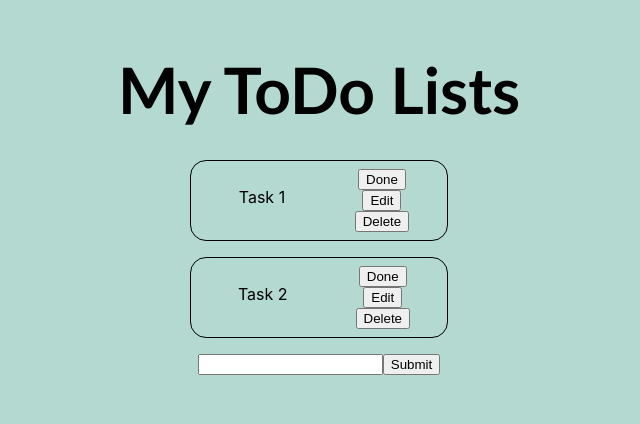
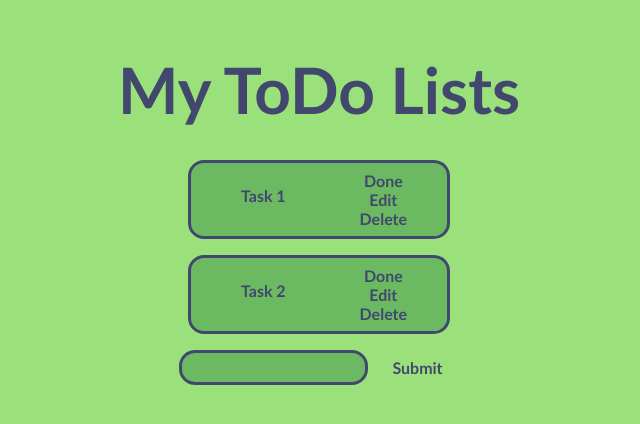
Before and after one commit to Fr1kky/to-do-list, a React (Create React App) app: page / in a window 1280 px wide. Shown: the top 424 px of the page, without its empty margins (321-961 px from the left). Built offline with nearby package versions, Linux system fonts and the light colour scheme; the HTML template or start-up script is replaced by a standard one.

Commit message:
Added some style

```diff
--- a/src/App.css
+++ b/src/App.css
@@ -1,4 +1,5 @@
 .todo-lists-wrapepr {
   display: flex;
   justify-content: center;
+  font-family: "Gill Sans", "Gill Sans MT", Calibri, "Trebuchet MS", sans-serif;
 }
--- a/src/Header.css
+++ b/src/Header.css
@@ -4,4 +4,5 @@
   font-weight: 600;
   text-align: center;
   margin-top: 0.8em;
+  color: #42476d;
 }
--- a/src/ListForm.css
+++ b/src/ListForm.css
@@ -3,3 +3,24 @@
   display: flex;
   /* justify-content: space-around; */
 }
+
+.btn-submit {
+  cursor: pointer;
+  font-weight: 600;
+  color: #42476d;
+  padding: 0.5rem 1rem;
+}
+
+input:focus-visible {
+  outline: -webkit-focus-ring-color auto 0px;
+}
+
+input {
+  background-color: #6bba62;
+  border: 3px solid #42476d;
+  border-radius: 1rem;
+  margin-right: 0.5rem;
+  color: #42476d;
+  font-weight: 600;
+  text-align: center;
+}
--- a/src/ListForm.jsx
+++ b/src/ListForm.jsx
@@ -16,16 +16,19 @@ const ListForm = ({ addTask, handleAdding }) => {
   };
 
   return (
-    <form className="list-form" onSubmit={handleSubmit}>
+    <form className="list-form">
       <input
         type="text"
         name="work-with-task"
         id="work-with-task"
         className="work-with-task"
+        autocomplete="off"
         value={userInput}
         onChange={handleChange}
       />
-      <button className="btn-submit">Submit</button>
+      <div className="btn-submit" onClick={handleSubmit}>
+        Submit
+      </div>
     </form>
   );
 };
--- a/src/ToDoItem.css
+++ b/src/ToDoItem.css
@@ -12,7 +12,10 @@ li {
 }
 
 .li-wrapper {
-  border: 1px solid black;
+  background-color: #6bba62;
+  border: 3px solid #42476d;
+  color: #42476d;
+  font-weight: 600;
   border-radius: 1rem;
   padding: 0.5rem;
   display: flex;
@@ -22,10 +25,6 @@ li {
   min-width: 15rem;
   margin-top: 1rem;
   align-items: center;
-}
-
-li > button {
-  margin-left: 0.5rem;
 }
 
 .li-btn-wrapper {
@@ -42,3 +41,7 @@ li > button {
 .striled {
   text-decoration: line-through;
 }
+
+.btn {
+  cursor: pointer;
+}
--- a/src/ToDoItem.jsx
+++ b/src/ToDoItem.jsx
@@ -13,15 +13,15 @@ function ToDoItem({ todo }) {
         <span className="li-text">{todo.task}</span>
       </li>
       <div className="li-btn-wrapper">
-        <button className="done-btn" id="doneBtn" name="doneBtn">
+        <div className="done-btn btn" id="doneBtn" name="doneBtn">
           Done
-        </button>
-        <button className="edit-btn" id="editBtn" name="editBtn">
+        </div>
+        <div className="edit-btn btn" id="editBtn" name="editBtn">
           Edit
-        </button>
-        <button className="delete-btn" id="deleteBtn" name="deleteBtn">
+        </div>
+        <div className="delete-btn btn" id="deleteBtn" name="deleteBtn">
           Delete
-        </button>
+        </div>
       </div>
     </div>
   );
--- a/src/index.css
+++ b/src/index.css
@@ -7,6 +7,7 @@ body {
   -moz-osx-font-smoothing: grayscale;
   box-sizing: border-box;
   background-color: rgb(179, 217, 208);
+  background-color: #9ae17b;
 }
 
 code {
```
